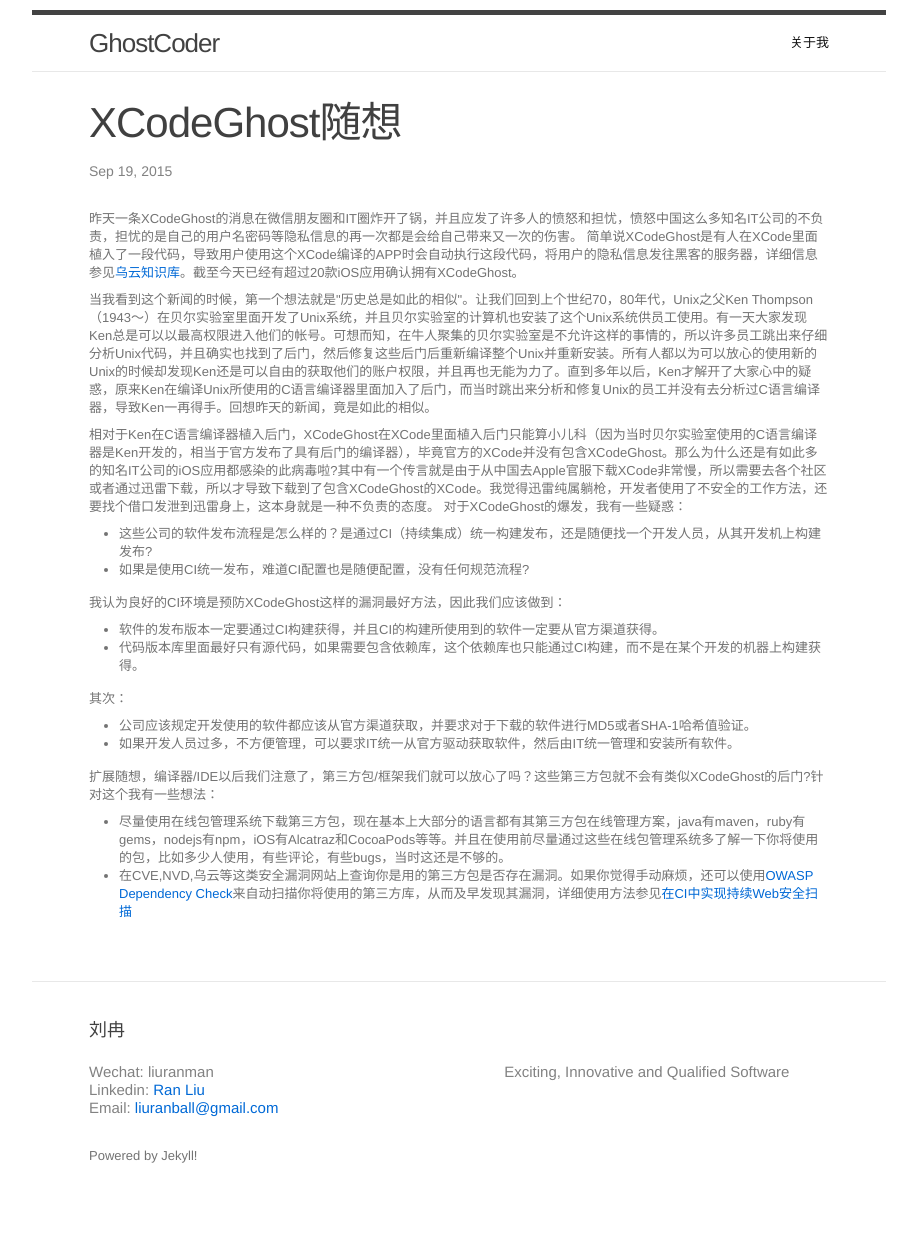
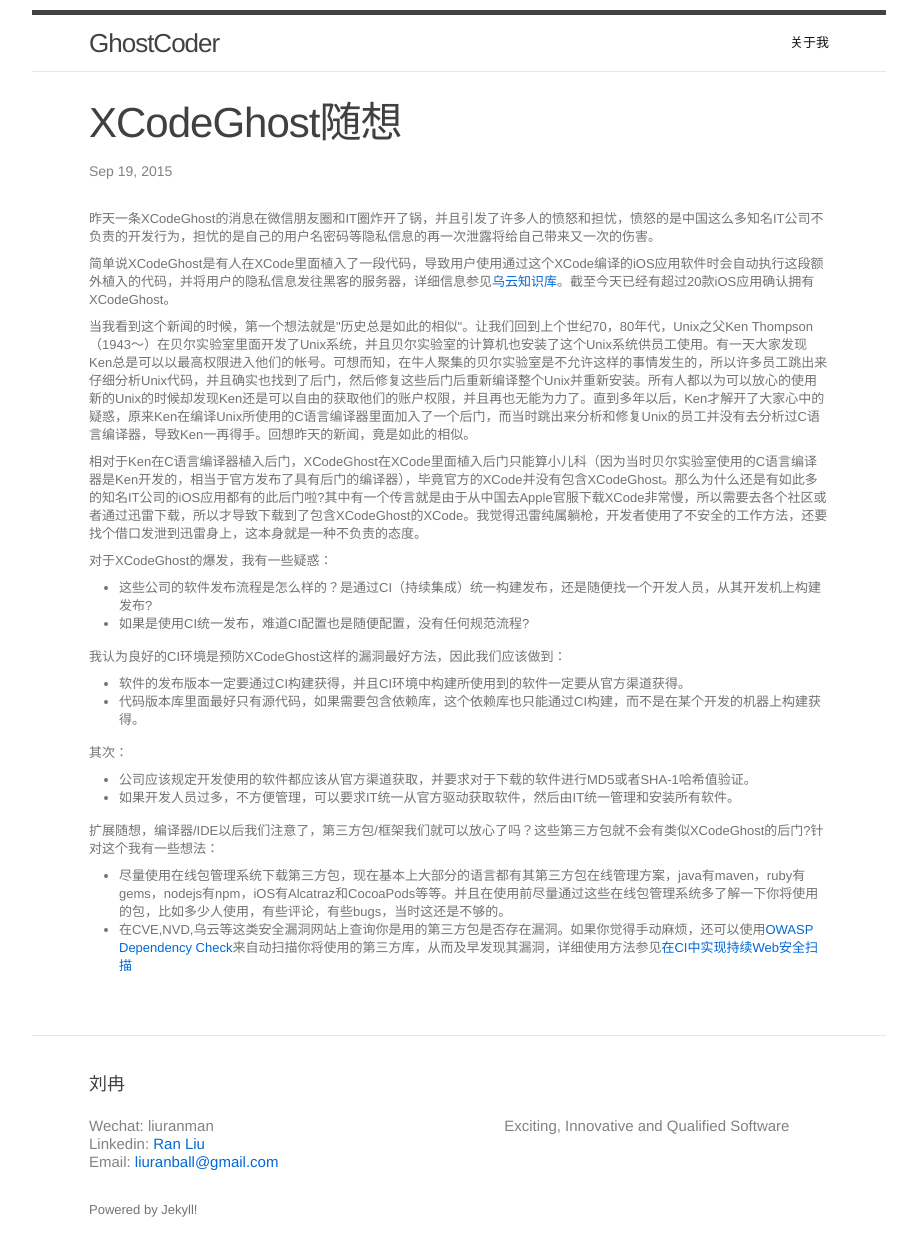
Before and after one commit to TWRanMan/twranman.github.io, a Jekyll site: the page built from _posts/2015-09-19-xcodeghost随想.html, in a window 1280 px wide. Shown: the whole page, without its empty margins (181-1098 px from the left). Built offline with Jekyll 4.4.1, drawn with Linux system fonts in a browser that asks for light colours; before the commit the page ends 1205 px from its top, so only the background shows below that.

Commit message:
change some style and text for the XCodeGhost

```diff
--- a/_posts/2015-09-19-xcodeghost随想.html
+++ b/_posts/2015-09-19-xcodeghost随想.html
@@ -162,13 +162,15 @@
 
 </head>
 <body>
-<p>昨天一条XCodeGhost的消息在微信朋友圈和IT圈炸开了锅，并且应发了许多人的愤怒和担忧，愤怒中国这么多知名IT公司的不负责，担忧的是自己的用户名密码等隐私信息的再一次都是会给自己带来又一次的伤害。
-简单说XCodeGhost是有人在XCode里面植入了一段代码，导致用户使用这个XCode编译的APP时会自动执行这段代码，将用户的隐私信息发往黑客的服务器，详细信息参见<a href="http://drops.wooyun.org/news/8864">乌云知识库</a>。截至今天已经有超过20款iOS应用确认拥有XCodeGhost。</p>
+<p>昨天一条XCodeGhost的消息在微信朋友圈和IT圈炸开了锅，并且引发了许多人的愤怒和担忧，愤怒的是中国这么多知名IT公司不负责的开发行为，担忧的是自己的用户名密码等隐私信息的再一次泄露将给自己带来又一次的伤害。</p>
 
-<p>当我看到这个新闻的时候，第一个想法就是"历史总是如此的相似"。让我们回到上个世纪70，80年代，Unix之父Ken Thompson（1943～）在贝尔实验室里面开发了Unix系统，并且贝尔实验室的计算机也安装了这个Unix系统供员工使用。有一天大家发现Ken总是可以以最高权限进入他们的帐号。可想而知，在牛人聚集的贝尔实验室是不允许这样的事情的，所以许多员工跳出来仔细分析Unix代码，并且确实也找到了后门，然后修复这些后门后重新编译整个Unix并重新安装。所有人都以为可以放心的使用新的Unix的时候却发现Ken还是可以自由的获取他们的账户权限，并且再也无能为力了。直到多年以后，Ken才解开了大家心中的疑惑，原来Ken在编译Unix所使用的C语言编译器里面加入了后门，而当时跳出来分析和修复Unix的员工并没有去分析过C语言编译器，导致Ken一再得手。回想昨天的新闻，竟是如此的相似。</p>
+<p>简单说XCodeGhost是有人在XCode里面植入了一段代码，导致用户使用通过这个XCode编译的iOS应用软件时会自动执行这段额外植入的代码，并将用户的隐私信息发往黑客的服务器，详细信息参见<a href="http://drops.wooyun.org/news/8864">乌云知识库</a>。截至今天已经有超过20款iOS应用确认拥有XCodeGhost。</p>
 
-<p>相对于Ken在C语言编译器植入后门，XCodeGhost在XCode里面植入后门只能算小儿科（因为当时贝尔实验室使用的C语言编译器是Ken开发的，相当于官方发布了具有后门的编译器），毕竟官方的XCode并没有包含XCodeGhost。那么为什么还是有如此多的知名IT公司的iOS应用都感染的此病毒啦?其中有一个传言就是由于从中国去Apple官服下载XCode非常慢，所以需要去各个社区或者通过迅雷下载，所以才导致下载到了包含XCodeGhost的XCode。我觉得迅雷纯属躺枪，开发者使用了不安全的工作方法，还要找个借口发泄到迅雷身上，这本身就是一种不负责的态度。
-对于XCodeGhost的爆发，我有一些疑惑：</p>
+<p>当我看到这个新闻的时候，第一个想法就是"历史总是如此的相似"。让我们回到上个世纪70，80年代，Unix之父Ken Thompson（1943～）在贝尔实验室里面开发了Unix系统，并且贝尔实验室的计算机也安装了这个Unix系统供员工使用。有一天大家发现Ken总是可以以最高权限进入他们的帐号。可想而知，在牛人聚集的贝尔实验室是不允许这样的事情发生的，所以许多员工跳出来仔细分析Unix代码，并且确实也找到了后门，然后修复这些后门后重新编译整个Unix并重新安装。所有人都以为可以放心的使用新的Unix的时候却发现Ken还是可以自由的获取他们的账户权限，并且再也无能为力了。直到多年以后，Ken才解开了大家心中的疑惑，原来Ken在编译Unix所使用的C语言编译器里面加入了一个后门，而当时跳出来分析和修复Unix的员工并没有去分析过C语言编译器，导致Ken一再得手。回想昨天的新闻，竟是如此的相似。</p>
+
+<p>相对于Ken在C语言编译器植入后门，XCodeGhost在XCode里面植入后门只能算小儿科（因为当时贝尔实验室使用的C语言编译器是Ken开发的，相当于官方发布了具有后门的编译器），毕竟官方的XCode并没有包含XCodeGhost。那么为什么还是有如此多的知名IT公司的iOS应用都有的此后门啦?其中有一个传言就是由于从中国去Apple官服下载XCode非常慢，所以需要去各个社区或者通过迅雷下载，所以才导致下载到了包含XCodeGhost的XCode。我觉得迅雷纯属躺枪，开发者使用了不安全的工作方法，还要找个借口发泄到迅雷身上，这本身就是一种不负责的态度。</p>
+
+<p>对于XCodeGhost的爆发，我有一些疑惑：</p>
 
 <ul>
 <li>这些公司的软件发布流程是怎么样的？是通过CI（持续集成）统一构建发布，还是随便找一个开发人员，从其开发机上构建发布?</li>
@@ -179,7 +181,7 @@
 <p>我认为良好的CI环境是预防XCodeGhost这样的漏洞最好方法，因此我们应该做到：</p>
 
 <ul>
-<li>软件的发布版本一定要通过CI构建获得，并且CI的构建所使用到的软件一定要从官方渠道获得。</li>
+<li>软件的发布版本一定要通过CI构建获得，并且CI环境中构建所使用到的软件一定要从官方渠道获得。</li>
 <li>代码版本库里面最好只有源代码，如果需要包含依赖库，这个依赖库也只能通过CI构建，而不是在某个开发的机器上构建获得。</li>
 </ul>
 
```
